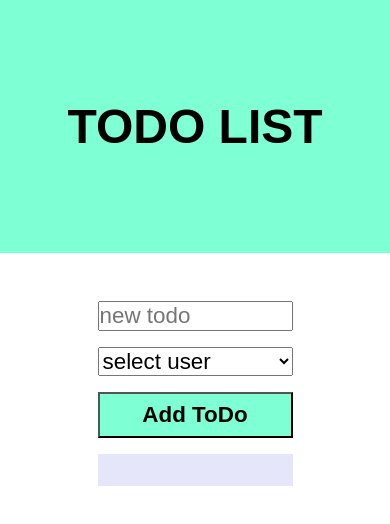
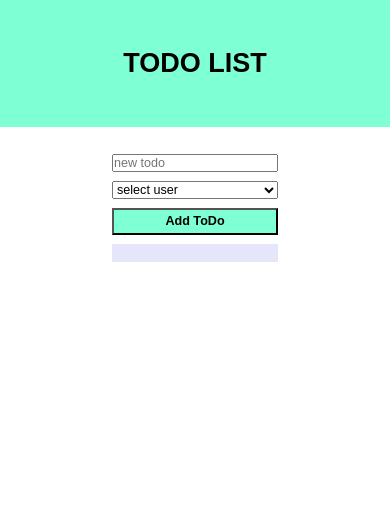
Before and after one commit to EvgeniQwerty/todo-list, a plain HTML site: page index.html in a window 390 px wide. Drawn offline with Linux system fonts and the light colour scheme; no server answers.

Commit message:
Added media queries

```diff
--- a/css/style.css
+++ b/css/style.css
@@ -3,9 +3,27 @@
     padding: 0;
 }
 
-body {
+html {
     font-family: Arial, Helvetica, sans-serif;
-    font-size: 10px;
+    font-size: 16px;
+}
+
+@media only screen and (max-width: 800px)  {
+    html {
+        font-size: 14px;
+    }
+}
+
+@media only screen and (max-width: 600px)  {
+    html {
+        font-size: 10px;
+    }
+}
+
+@media only screen and (max-width: 450px)  {
+    html {
+        font-size: 9px;
+    }
 }
 
 header {
@@ -15,6 +33,12 @@ header {
     justify-content: center;
     align-items: center;
     margin-bottom: 3rem;
+}
+
+@media only screen and (max-width: 1200px)  {
+    header {
+        height: 15vh;
+    }
 }
 
 h1 {
@@ -35,6 +59,18 @@ form {
     flex-direction: column;
     gap: 1rem;
 
+}
+
+@media only screen and (max-width: 1200px)  {
+    form {
+        max-width: 80vw;
+    }
+}
+
+@media only screen and (max-width: 800px)  {
+    form {
+        max-width: 98vw;
+    }
 }
 
 form input {
```
